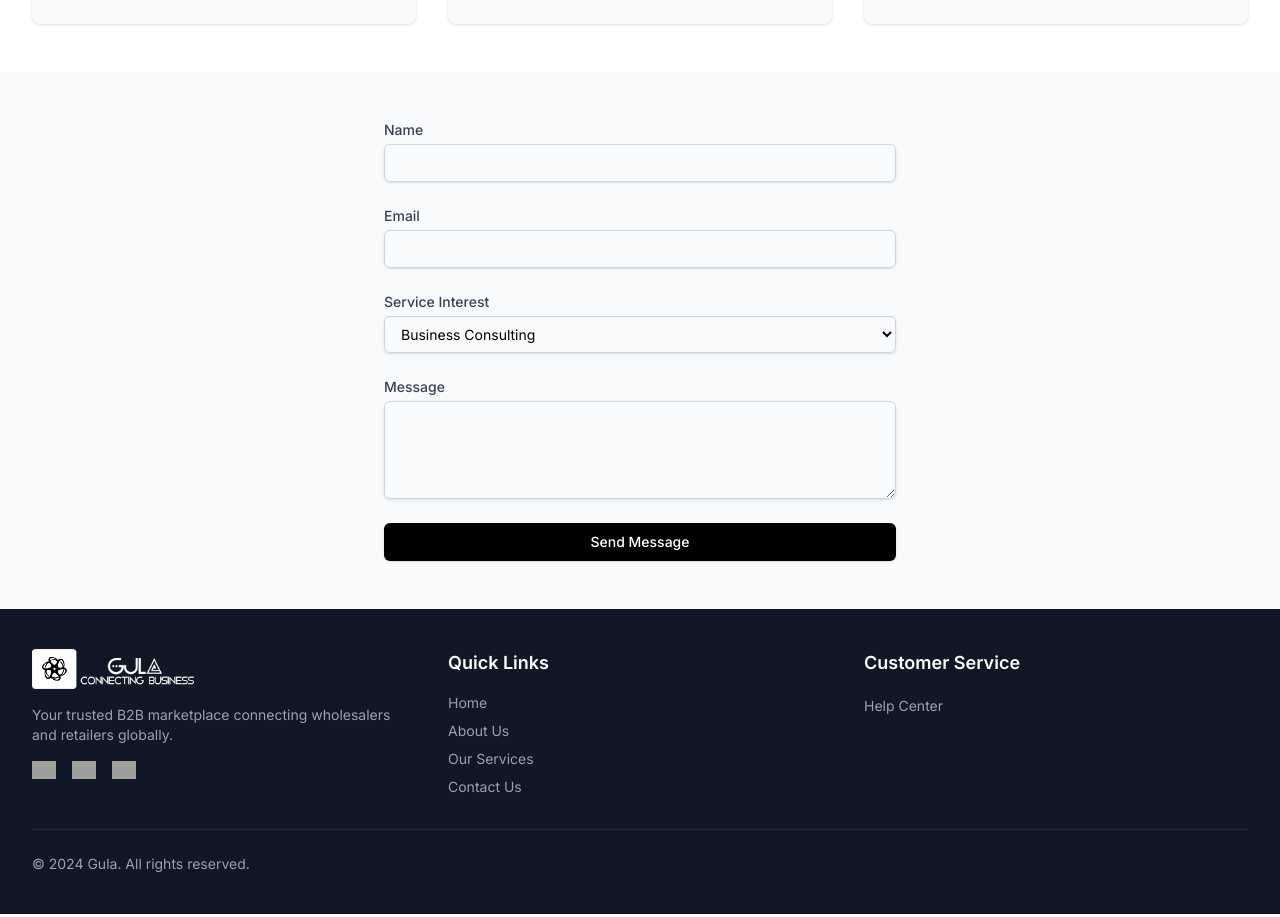
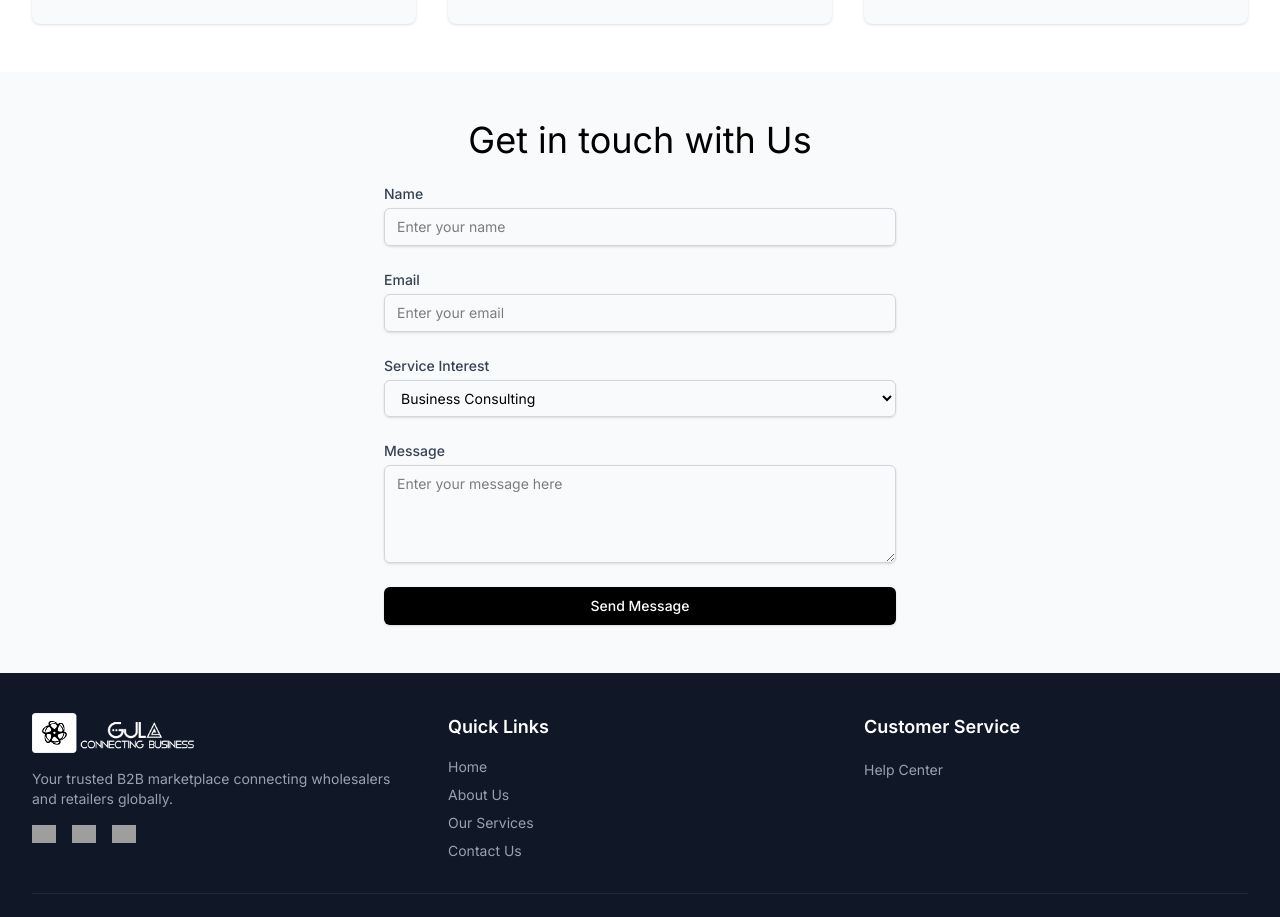
Before and after one commit to gulawebapp/gula_webapp, a React (Vite) app: page /services in a window 1280 px wide. Shown: the part 1480-2397 px from the top of the page. Built offline with nearby package versions, Linux system fonts and the light colour scheme; grey boxes are pictures that could not be loaded.

Commit message:
added form validation

```diff
--- a/src/components/ServicesPage/ContactForm/ContactForm.jsx
+++ b/src/components/ServicesPage/ContactForm/ContactForm.jsx
@@ -1,6 +1,76 @@
 import { motion } from "framer-motion";
+import { useState } from "react";
 
 const ContactForm = () => {
+  const [formData, setFormData] = useState({
+    name: "",
+    email: "",
+    service: "Select a business", // Changed to empty string as default
+    message: "",
+  });
+
+  const [errors, setErrors] = useState({
+    name: "",
+    email: "",
+    service: "",
+    message: "",
+  });
+
+  const validateForm = () => {
+    let tempErrors = { name: "", email: "", service: "", message: "" };
+    let isValid = true;
+
+    // Name validation
+    if (!formData.name.trim()) {
+      tempErrors.name = "Name is required";
+      isValid = false;
+    }
+
+    // Email validation
+    const emailRegex = /^[^\s@]+@[^\s@]+\.[^\s@]+$/;
+    if (!formData.email) {
+      tempErrors.email = "Email is required";
+      isValid = false;
+    } else if (!emailRegex.test(formData.email)) {
+      tempErrors.email = "Please enter a valid email address";
+      isValid = false;
+    }
+
+    // Service validation - now checks for empty string or default placeholder
+    if (!formData.service || formData.service === "default") {
+      tempErrors.service = "Please select a business service";
+      isValid = false;
+    }
+
+    // Message validation
+    if (!formData.message.trim()) {
+      tempErrors.message = "Message is required";
+      isValid = false;
+    } else if (formData.message.trim().length < 10) {
+      tempErrors.message = "Message should be at least 10 characters long";
+      isValid = false;
+    }
+
+    setErrors(tempErrors);
+    return isValid;
+  };
+
+  const handleSubmit = (e) => {
+    e.preventDefault();
+    if (validateForm()) {
+      // Form is valid, proceed with submission
+      console.log("Form submitted:", formData);
+      // You can add your form submission logic here
+    } else {
+      console.log("Form has errors");
+    }
+  };
+
+  const handleChange = (e) => {
+    const { name, value } = e.target;
+    setFormData({ ...formData, [name]: value });
+  };
+
   return (
     <motion.div
       initial={{ opacity: 0, y: 50 }}
@@ -8,7 +78,10 @@ const ContactForm = () => {
       transition={{ duration: 0.6 }}
       className="max-w-lg mx-auto"
     >
-      <form action="#" method="POST" className="grid grid-cols-1 gap-6">
+      <form onSubmit={handleSubmit} className="grid grid-cols-1 gap-6">
+        <h1 className="flex justify-center items-center mx-auto text-2xl sm:text-4xl">
+          Get in touch with Us
+        </h1>
         <div>
           <label
             htmlFor="name"
@@ -19,9 +92,17 @@ const ContactForm = () => {
           <input
             type="text"
             name="name"
+            placeholder="Enter your name"
             id="name"
-            className="mt-1 block w-full border border-gray-300 rounded-md shadow-sm py-2 px-3 focus:outline-none focus:ring-black focus:border-black sm:text-sm"
+            value={formData.name}
+            onChange={handleChange}
+            className={`mt-1 block w-full border ${
+              errors.name ? "border-red-500" : "border-gray-300"
+            } rounded-md shadow-sm py-2 px-3 focus:outline-none focus:ring-black focus:border-black sm:text-sm`}
           />
+          {errors.name && (
+            <p className="mt-1 text-sm text-red-500">{errors.name}</p>
+          )}
         </div>
         <div>
           <label
@@ -33,9 +114,17 @@ const ContactForm = () => {
           <input
             type="email"
             name="email"
+            placeholder="Enter your email"
             id="email"
-            className="mt-1 block w-full border border-gray-300 rounded-md shadow-sm py-2 px-3 focus:outline-none focus:ring-black focus:border-black sm:text-sm"
+            value={formData.email}
+            onChange={handleChange}
+            className={`mt-1 block w-full border ${
+              errors.email ? "border-red-500" : "border-gray-300"
+            } rounded-md shadow-sm py-2 px-3 focus:outline-none focus:ring-black focus:border-black sm:text-sm`}
           />
+          {errors.email && (
+            <p className="mt-1 text-sm text-red-500">{errors.email}</p>
+          )}
         </div>
         <div>
           <label
@@ -47,12 +136,19 @@ const ContactForm = () => {
           <select
             id="service"
             name="service"
-            className="mt-1 block w-full border border-gray-300 rounded-md shadow-sm py-2 px-3 focus:outline-none focus:ring-black focus:border-black sm:text-sm"
+            value={formData.service}
+            onChange={handleChange}
+            className={`mt-1 block w-full border ${
+              errors.service ? "border-red-500" : "border-gray-300"
+            } rounded-md shadow-sm py-2 px-3 focus:outline-none focus:ring-black focus:border-black sm:text-sm`}
           >
-            <option>Business Consulting</option>
-            <option>Technology Solutions</option>
-            <option>Marketing Services</option>
+            <option value="Business Consulting">Business Consulting</option>
+            <option value="Technology Solutions">Technology Solutions</option>
+            <option value="Marketing Services">Marketing Services</option>
           </select>
+          {errors.service && (
+            <p className="mt-1 text-sm text-red-500">{errors.service}</p>
+          )}
         </div>
         <div>
           <label
@@ -62,11 +158,19 @@ const ContactForm = () => {
             Message
           </label>
           <textarea
+            placeholder="Enter your message here"
             id="message"
             name="message"
             rows={4}
-            className="mt-1 block w-full border border-gray-300 rounded-md shadow-sm py-2 px-3 focus:outline-none focus:ring-black focus:border-black sm:text-sm"
+            value={formData.message}
+            onChange={handleChange}
+            className={`mt-1 block w-full border ${
+              errors.message ? "border-red-500" : "border-gray-300"
+            } rounded-md shadow-sm py-2 px-3 focus:outline-none focus:ring-black focus:border-black sm:text-sm`}
           ></textarea>
+          {errors.message && (
+            <p className="mt-1 text-sm text-red-500">{errors.message}</p>
+          )}
         </div>
         <div>
           <button
```
